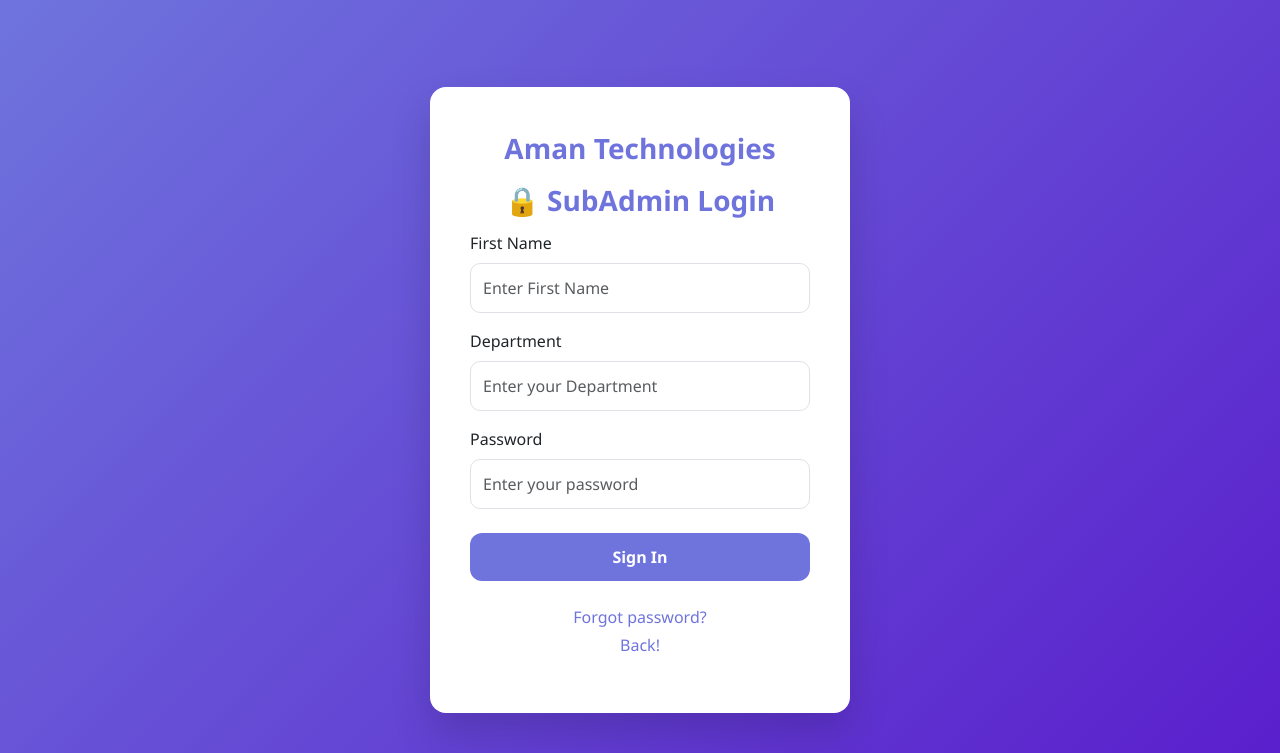
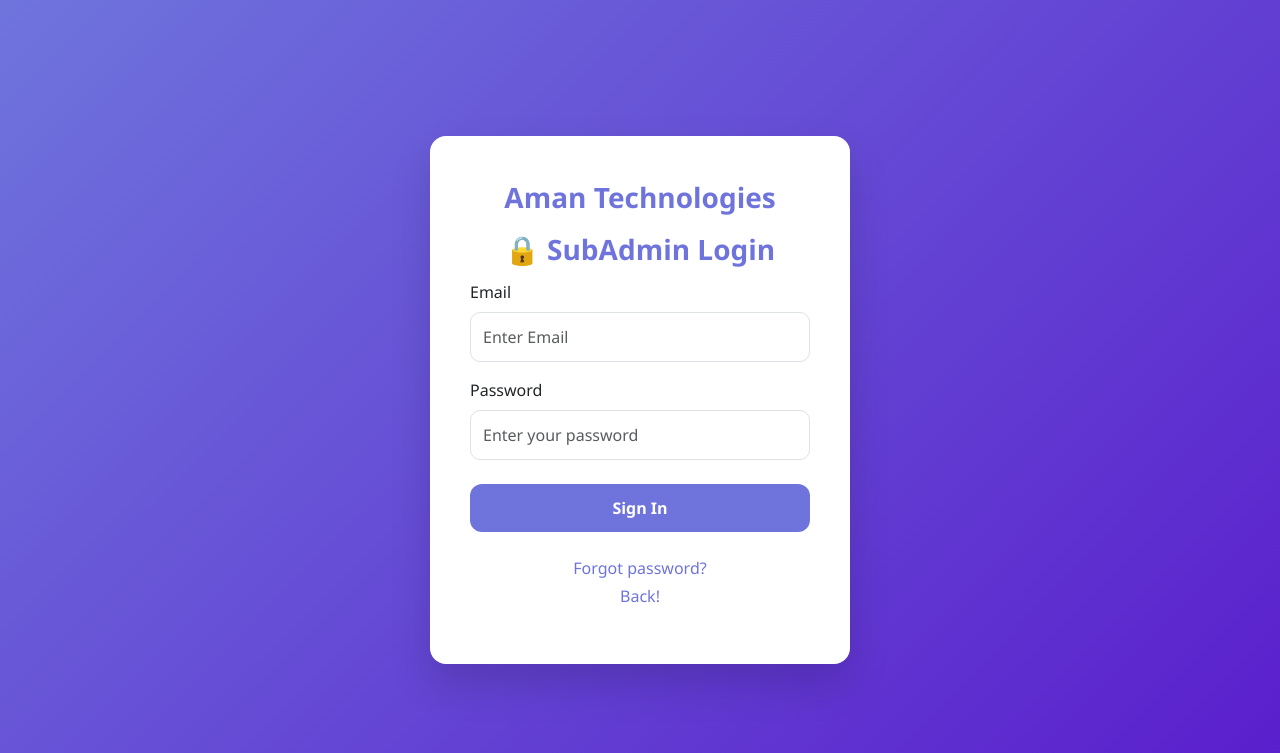
Before and after one commit to AmanPnd11/Test_Dashboard, a Django app: page /subadminlogin/ in a window 1280 px wide. Shown: the top 753 px of the page. Run offline with Django 3.2, Linux system fonts and the light colour scheme.

Commit message:
subadmin changes

```diff
--- a/webapp/templates/subadmin/forgotsubadmin.html
+++ b/webapp/templates/subadmin/forgotsubadmin.html
@@ -121,7 +121,7 @@
     <div class="extra-links text-center mt-4">
 
         <p>
-            <a href="{% url 'subadmindashboard'%}">Back!</a>
+            <a href="{% url 'subadminlogin'%}">Back!</a>
         </p>
     </div>
 </div>
--- a/webapp/templates/subadmin/subadminlogin.html
+++ b/webapp/templates/subadmin/subadminlogin.html
@@ -96,14 +96,14 @@
         {% csrf_token %}
 
         <div class="mb-3">
-            <label class="form-label">First Name</label>
-            <input type="text" name="Subadminfirstname" class="form-control" placeholder="Enter First Name" required>
+            <label class="form-label">Email</label>
+            <input type="email" name="Subadminemail" class="form-control" placeholder="Enter Email" required>
         </div>
 
-        <div class="mb-3">
+        {% comment %} <div class="mb-3">
             <label class="form-label">Department</label>
             <input type="text" name="department" class="form-control" placeholder="Enter your Department" required>
-        </div>
+        </div> {% endcomment %}
 
         <div class="mb-3">
             <label class="form-label">Password</label>
--- a/webapp/views.py
+++ b/webapp/views.py
@@ -350,37 +350,63 @@ def subadminreg(request):
 
     return render(request, "superadmin/Subadmins.html",{"depts": departments})   # matches HTML
 
+def subadminlogin(request):
 
-
-def subadminlogin(request):
-     if request.method == "POST":
-        Subadminfirstname = request.POST.get("Subadminfirstname")
-        Subadminpassword = request.POST.get("Subadminpassword")
-        dept_code = request.POST.get("department")
+    if request.method == "POST":
+        email = request.POST.get("Subadminemail")
+        password = request.POST.get("Subadminpassword")
 
         try:
-            department = Department.objects.get(Deptcode=dept_code)
-        except Department.DoesNotExist:
-            messages.error(request, "Invalid Department Code")
+            # ✅ Check Email + Password
+            subadmin = TblSubAdmin.objects.get(
+                Subadminemail=email,
+                Subadminpassword=password,
+                IsActive=True
+            )
+
+            # ✅ Store Session
+            request.session["subadmin_id"] = subadmin.id
+            request.session["department_id"] = subadmin.Department.id
+            request.session["subadmin_name"] = subadmin.Subadminfirstname
+
+            messages.success(request, "Login Successful")
+            return redirect("subadmindashboard")
+
+        except TblSubAdmin.DoesNotExist:
+            messages.error(request, "Invalid Email or Password")
             return redirect("subadminlogin")
 
-        try:
-            subadmin = TblSubAdmin.objects.get(
-                Subadminfirstname=Subadminfirstname,
-                Subadminpassword=Subadminpassword,
-                Department=department
-            )
-        except TblSubAdmin.DoesNotExist:
-            messages.error(request, "Invalid login credentials")
-            return redirect("subadminlogin")
+    return render(request, "subadmin/subadminlogin.html")
 
-        #LOGIN SUCCESS
-        request.session["subadmin_id"] = subadmin.id
-        request.session["department_id"] = department.id
+# def subadminlogin(request):
+#      if request.method == "POST":
+#         Subadminfirstname = request.POST.get("Subadminfirstname")
+#         Subadminpassword = request.POST.get("Subadminpassword")
+#         dept_code = request.POST.get("department")
 
-        messages.success(request, "What's Up Subadmin")
-        return redirect("subadmindashboard")
-     return render(request,'subadmin/subadminlogin.html')
+#         try:
+#             department = Department.objects.get(Deptcode=dept_code)
+#         except Department.DoesNotExist:
+#             messages.error(request, "Invalid Department Code")
+#             return redirect("subadminlogin")
+
+#         try:
+#             subadmin = TblSubAdmin.objects.get(
+#                 Subadminfirstname=Subadminfirstname,
+#                 Subadminpassword=Subadminpassword,
+#                 Department=department
+#             )
+#         except TblSubAdmin.DoesNotExist:
+#             messages.error(request, "Invalid login credentials")
+#             return redirect("subadminlogin")
+
+#         #LOGIN SUCCESS
+#         request.session["subadmin_id"] = subadmin.id
+#         request.session["department_id"] = department.id
+
+#         messages.success(request, "What's Up Subadmin")
+#         return redirect("subadmindashboard")
+#      return render(request,'subadmin/subadminlogin.html')
 
 
 
```
